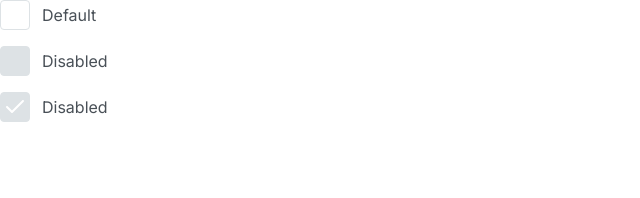
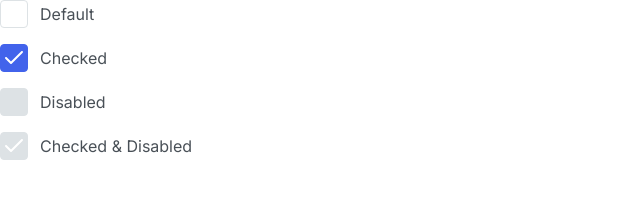
Before and after one commit to js-tasks-ru/htmlcss-20250313_n-belozyorova, a website: page 07-lection5/01-checkbox/index.html in a window 1280 px wide. Shown: the whole page, without its empty margins (0-640 px from the left). Drawn offline with Linux system fonts and the light colour scheme.

Commit message:
Some enhances for checkbox component

```diff
--- a/07-lection5/01-checkbox/checkbox.css
+++ b/07-lection5/01-checkbox/checkbox.css
@@ -16,6 +16,7 @@
 .checkbox__control {
   width: 28px;
   height: 28px;
+  box-sizing: border-box;
   background: var(--white);
   border: 1px solid var(--grey-2);
   border-radius: 4px;
--- a/07-lection5/01-checkbox/index.html
+++ b/07-lection5/01-checkbox/index.html
@@ -19,6 +19,17 @@
                 </div>
             </label>
             <label class="checkbox">
+              <input type="checkbox" class="checkbox__input" checked />
+              <div class="checkbox__state">
+                <div class="checkbox__control">
+                  <svg class="checkbox__icon">
+                    <use href="../../assets/images/icons.svg#tick" />
+                  </svg>
+                </div>
+                <div class="checkbox__legend">Checked</div>
+              </div>
+            </label>
+            <label class="checkbox">
                 <input type="checkbox" class="checkbox__input" disabled />
                 <div class="checkbox__state">
                     <div class="checkbox__control">
@@ -30,14 +41,14 @@
                 </div>
             </label>
             <label class="checkbox">
-                <input type="checkbox" class="checkbox__input" checked="true" disabled />
+                <input type="checkbox" class="checkbox__input" checked disabled />
                 <div class="checkbox__state">
                     <div class="checkbox__control">
                         <svg class="checkbox__icon">
                           <use href="../../assets/images/icons.svg#tick" />
                         </svg>
                     </div>
-                    <div class="checkbox__legend">Disabled</div>
+                    <div class="checkbox__legend">Checked & Disabled</div>
                 </div>
             </label>
         </div>
```
